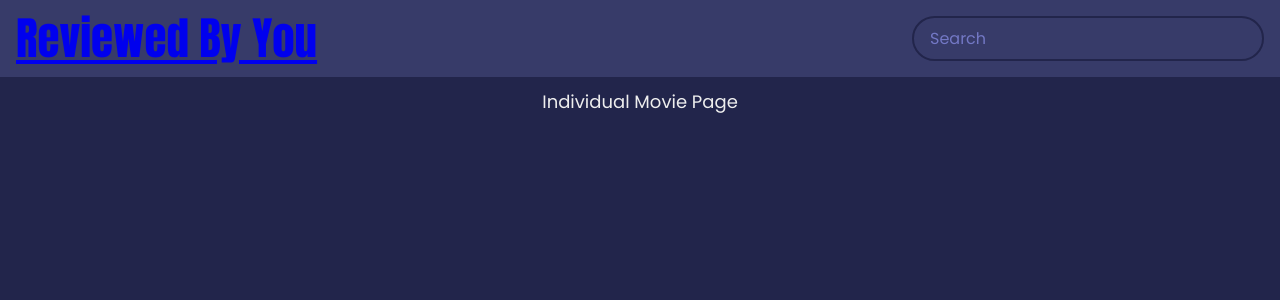
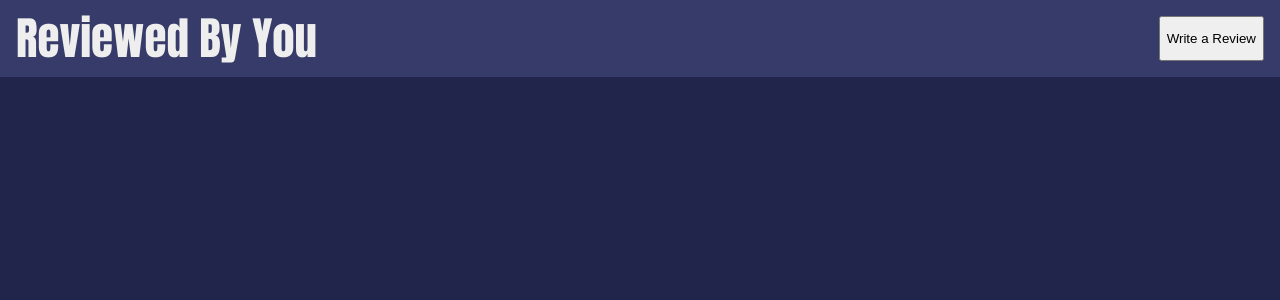
Before and after one commit to DavidRandell/reviewed-by-you, a Flask app: template templates/movie.html in a window 1280 px wide. Shown: the top 300 px of the page. Run offline with Flask 2, Linux system fonts and the light colour scheme; the template is opened without the code that fills it, so the values that code supplies are empty.

Commit message:
Initial styling of the Single Movie page

```diff
--- a/application.py
+++ b/application.py
@@ -8,5 +8,8 @@ app = application
 def index():
     return render_template("index.html")
 
+def movie():
+    return render_template("movie.html")
+
 if __name__ == "__main__":
     app.run()
--- a/static/css/main.css
+++ b/static/css/main.css
@@ -23,7 +23,7 @@ header {
     padding: 1rem;
     margin-bottom: 10px;
 }
-
+h1, h2, h3, h4, p {margin-bottom: 15px;}
 
 h1 {
     font-size: 45px;
@@ -33,9 +33,11 @@ h1 {
     margin-bottom: 10px;
  }
 
+ h1 a {color: #eee; text-decoration: none;}
+
 
  h2 {
-    font-size: 18px;
+    font-size: 24px;
     color: #eee;
     line-height: 30px;
     text-align: center;
@@ -92,6 +94,8 @@ main {
 
 }
 
+.movie-poster {margin-bottom: 20px;}
+
 .movie-info h3 {
     margin-top: 0;
 }
@@ -134,8 +138,38 @@ main {
     transform: translateY(0);
 }
 
+/* Single Movie Page */
 
-@media screen and (min-width: 700px) {
+#moviePage #main {color: #eee; line-height: 1.5rem;; padding: 1rem;}
+
+#moviePage h3.tagline {
+    text-align: center;
+    font-style: italic;
+    font-size: 16px;
+}
+
+.movie-poster {
+    width: 100%;
+}
+
+#moviePage h4 {
+    border-bottom: 1px solid #eee;
+    padding-bottom: 4px;
+}
+
+
+@media screen and (min-width: 450px) {
+
+    .movie-poster {
+        width: 50%;
+        float: right;
+        margin: 0 0 20px 20px;
+    }
+    #moviePage h4 {width: 47%;}
+}
+
+
+@media screen and (min-width: 768px) {
     header {
         display: flex;
         justify-content: space-between;
@@ -143,4 +177,11 @@ main {
     h1 {
         margin-bottom: 0;
     }
+    #moviePage h2, #moviePage h3.tagline {
+        text-align: left;
+    }
+
+    #moviePage h3.tagline {
+        display: inline-block;
+    }
 }
--- a/static/js/movie.js
+++ b/static/js/movie.js
@@ -29,13 +29,17 @@ async function getMovieDetails(url) {
 
 
 function showMovieDetails(movie) {
+
+console.log(movie)
+
     main.innerHTML = ''
 
-    const { title, poster_path, vote_average, overview } = movie
+    const { title, poster_path, vote_average, vote_count, overview, tagline } = movie
+
+    const rounded_average = (Math.round(movie.vote_average * 2) /2 ).toFixed(1)
 
     const movieEl = document.createElement('div')
-    movieEl.innerHTML = `<img src="${IMG_PATH + poster_path}" alt="${title}" /><div class="movie-info"><h3>${title}</h3><span class="${getClassByRate(vote_average)}">${vote_average}</span></div><div class="overview"><h3>Overview</h3><p>${overview}</p></div>`
-    //movieEl.innerHTML = `<a href="${SHOW_API + id}?api_key=${api_key}&language=en-US" class="movieLink" style="display: block;" ><img src="${IMG_PATH + poster_path}" alt="${title}" /></a><div class="movie-info"><h3>${title}</h3><span class="${getClassByRate(vote_average)}">${vote_average}</span></div><div class="overview"><h3>Overview</h3><p>${overview}</p></div>`
+    movieEl.innerHTML = `<h2>${title}</h2><h3 class="tagline">"${tagline}"</h3><img src="${IMG_PATH + poster_path}" alt="${title}" class="movie-poster" /><h4>Movie Summary</h4><p>${overview}</p><p class="${getClassByRate(vote_average)}">Average Rating: ${rounded_average} (${vote_count})</p></div>`
 
     main.appendChild(movieEl)
 
--- a/templates/movie.html
+++ b/templates/movie.html
@@ -11,14 +11,11 @@
     <link rel="stylesheet" href="../static/css/main.css">
     <title>Reviewed By You | Movie</title>
 </head>
-<body>
+<body id="moviePage">
     <header>
         <h1><a href="index.html">Reviewed By You</a></h1>
-        <form id="form">
-            <input type="text" id="search" class="search" placeholder="Search">
-        </form>
+        <button>Write a Review</button>
     </header>
-    <h2>Individual Movie Page</h2>
     <main id="main">
 
     </main>
```
